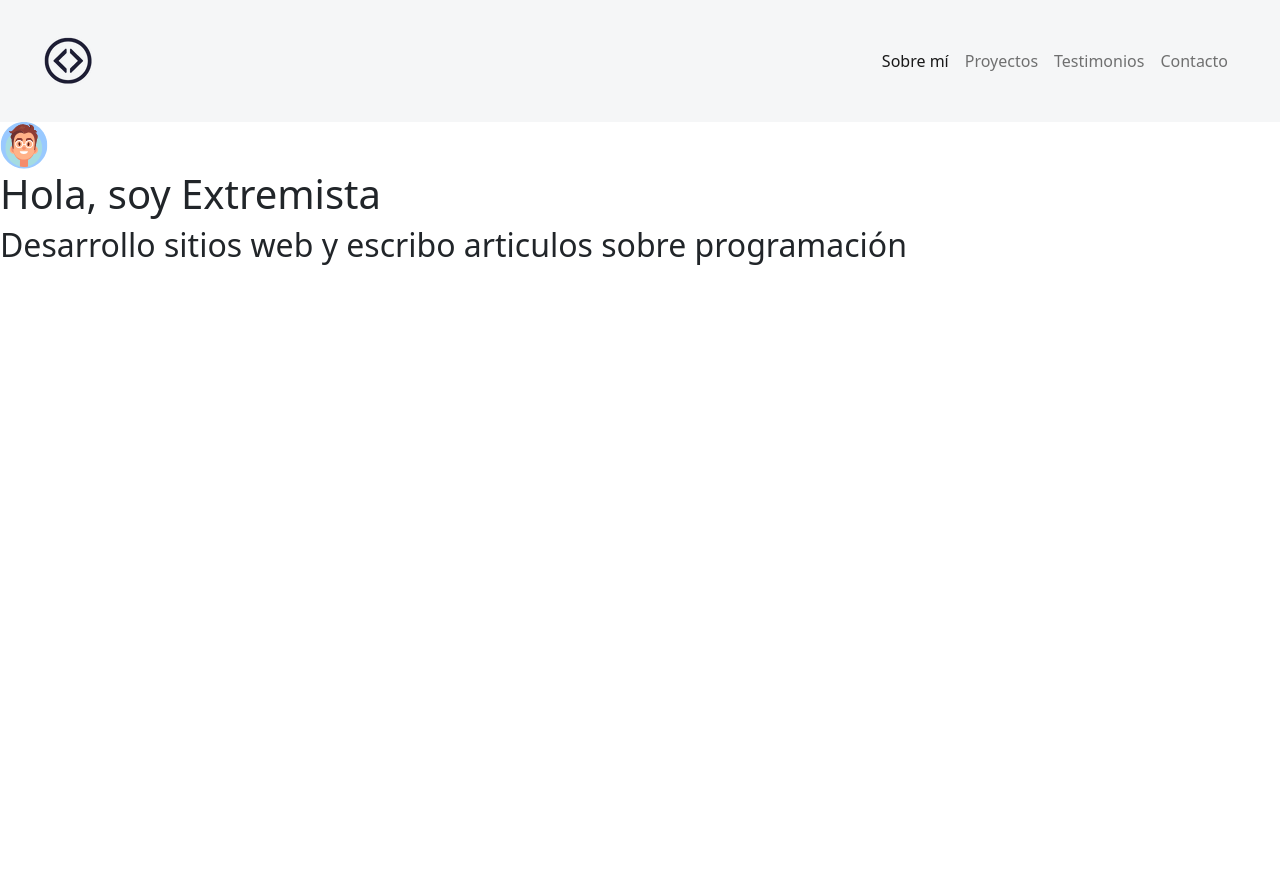
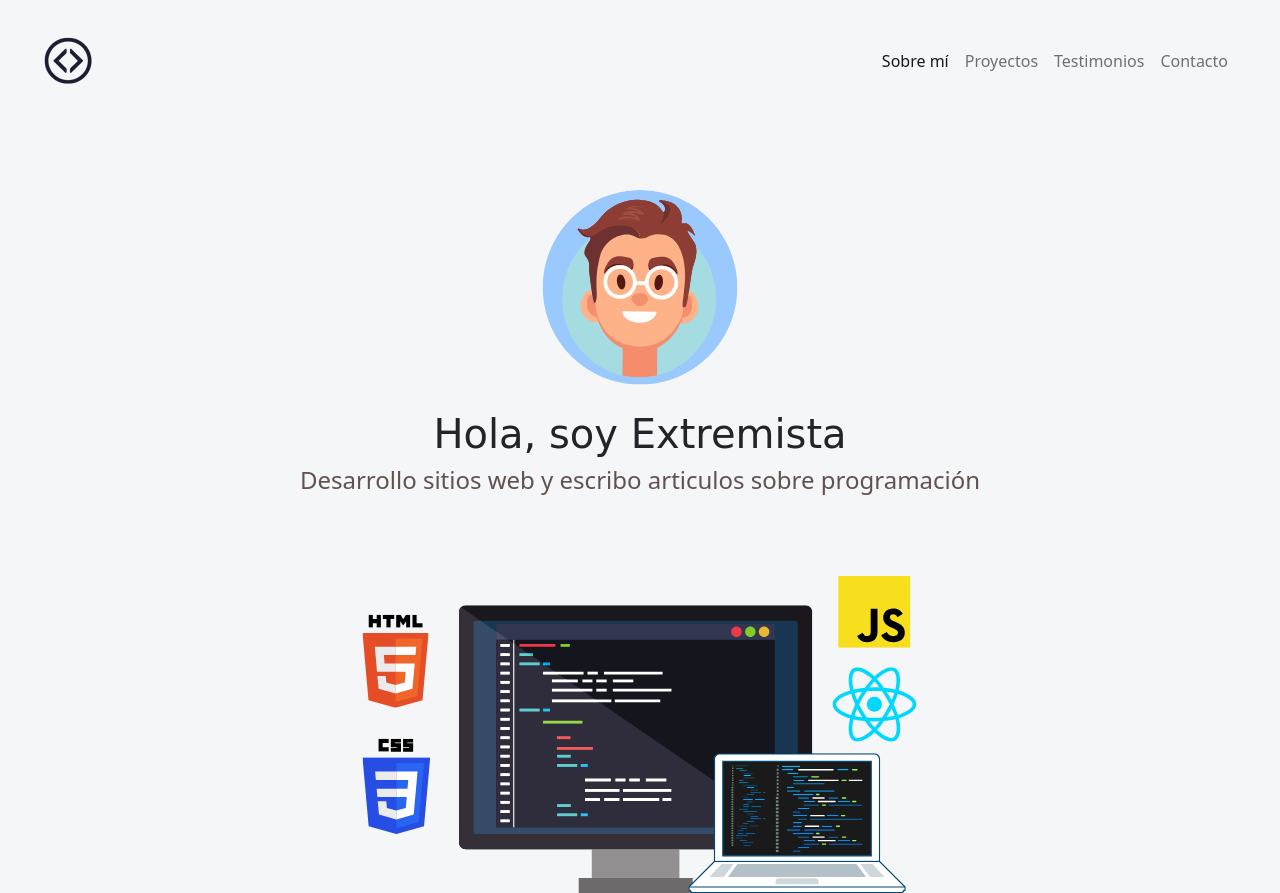
Before and after one commit to ArielMarchioni/bootstrapPorfolio, a plain HTML site: page index.html in a window 1280 px wide. Before the commit the page ends 800 px from the top, so only its background shows below. Drawn offline with nearby package versions, Linux system fonts and the light colour scheme; a web font is replaced by a local one.

Commit message:
Hero section completo

```diff
--- a/index.html
+++ b/index.html
@@ -52,11 +52,14 @@
 	</nav>
 
 	<!-- Hero-->
-	<section>
-		<div>
-			<img src="images/desarrollador3.svg" alt="Foto de desarrollador">
+	<section class="hero align-items-stretch">
+		<div class="hero-principal d-flex flex-column justify-content-center align-items-center">
+			<img class="hero-imagen-perfil" src="images/desarrollador3.svg" alt="Foto de desarrollador">
 			<h1>Hola, soy Extremista</h1>
 			<h2>Desarrollo sitios web y escribo articulos sobre programación</h2>
+		</div>
+		<div class="hero-inferior">
+			<img class="hero-inferior-imagen img-fluid" src="images/hero-inferior.svg" alt="Computadora y logos html">
 		</div>
 	</section>
 
--- a/style.css
+++ b/style.css
@@ -9,9 +9,56 @@
 	align-items: center;
 	justify-content: space-between;
 }
+/* estilos generales */
+section{
+	display: flex;
+	flex-direction: column;
+	align-items: center;
+	justify-content: center;
 
+}
+
+h1{
+	font-size: 2.5rem;
+	font-family: 'Rubik Dirt', cursive;
+}
+
+/*Hero*/
+.hero{
+	background-color: #f5f6f7;
+	min-height: 450px;
+	text-align: center;
+
+}
+
+.hero-principal{
+	padding: 3rem;
+}
+
+.hero-imagen-perfil{
+	widows: 200px;
+	height: 200px;
+	border-radius: 50%;
+	margin: 20px;
+}
+
+.hero-principal h2{
+	font-size: 1.5rem;
+	color: #615151;
+}
+
+
+
+
+/* media queris */
 @media	screen and (max-width: 767px){
 	.navbar-brand{
 		display: none;
 	}
 }
+
+@media	screen and (min-width: 700px){
+	.hero-inferior-imagen{
+		max-width: 600px;
+	}
+}
```
Also changed, not shown: images/hero-inferior.svg (added).
